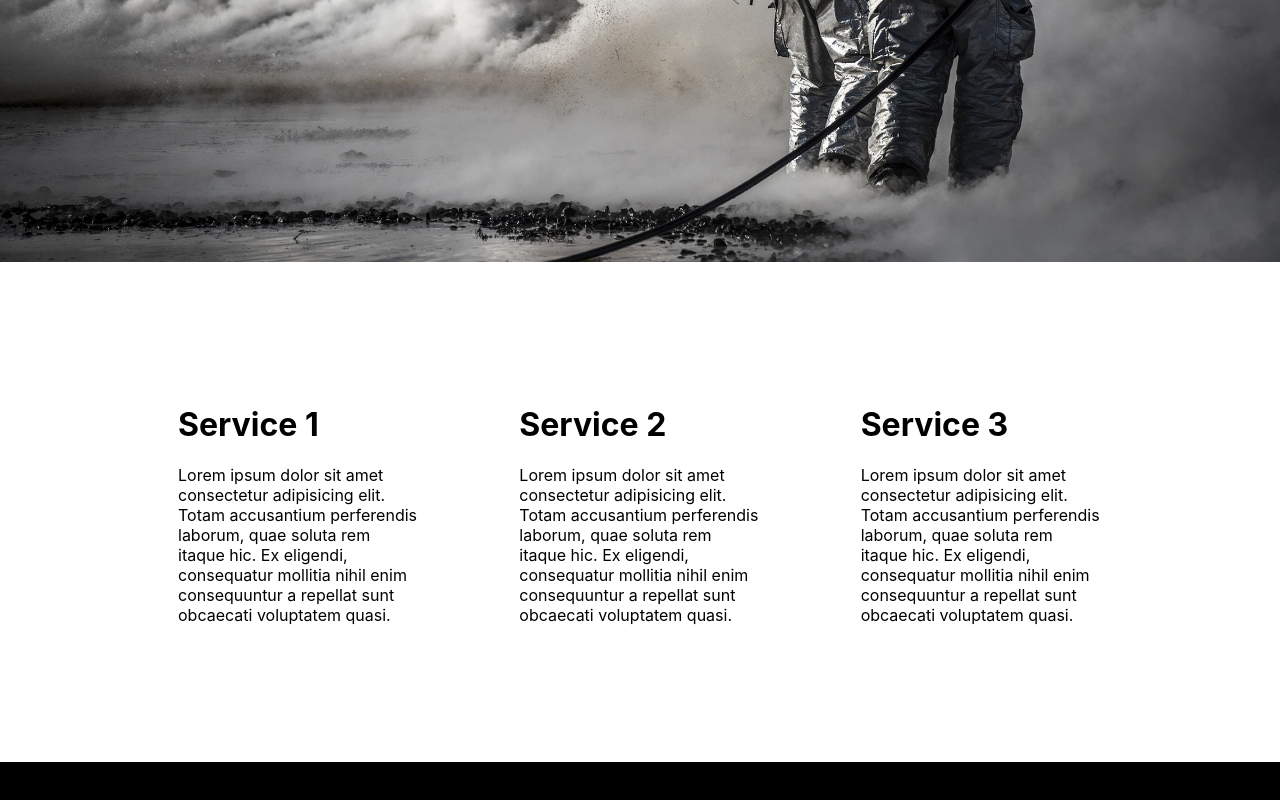
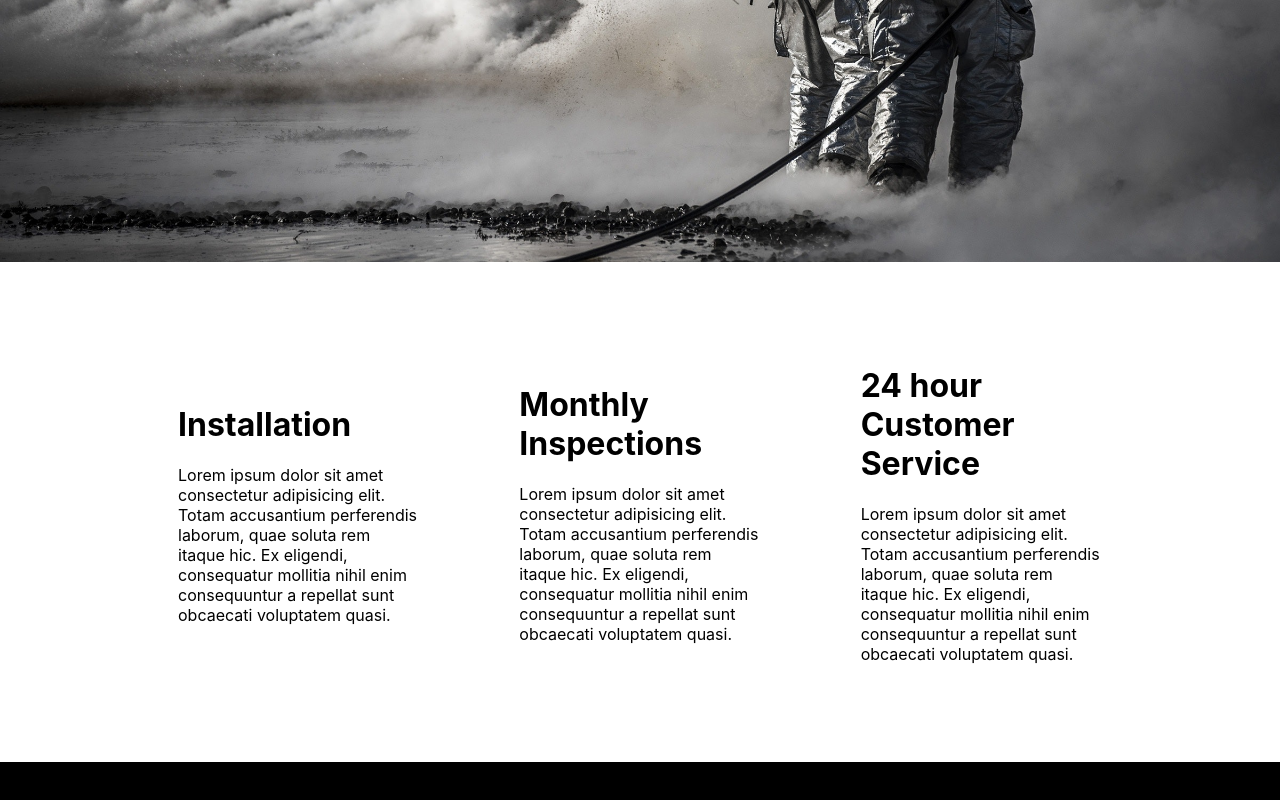
Before and after one commit to rickyrojas1/reliant, a React (Create React App) app: page / in a window 1280 px wide. Shown: the part 538-1338 px from the top of the page. Built offline with nearby package versions, Linux system fonts and the light colour scheme.

Commit message:
Changed The Services

```diff
--- a/src/components/App/App.jsx
+++ b/src/components/App/App.jsx
@@ -14,7 +14,7 @@ function App() {
         <div className="selling-points">
           <div className="point">
 
-            <h1>Service 1</h1>
+            <h1>Installation</h1>
 
             <p>
               Lorem ipsum dolor sit amet consectetur adipisicing elit. Totam accusantium
@@ -23,7 +23,7 @@ function App() {
             </p>
           </div>
           <div className="point">
-            <h1>Service 2</h1>
+            <h1>Monthly Inspections</h1>
             <p>
               Lorem ipsum dolor sit amet consectetur adipisicing elit. Totam accusantium
               perferendis laborum, quae soluta rem itaque hic. Ex eligendi, consequatur mollitia
@@ -31,7 +31,7 @@ function App() {
             </p>
           </div>
           <div className="point">
-            <h1>Service 3</h1>
+            <h1>24 hour Customer Service</h1>
             <p>
               Lorem ipsum dolor sit amet consectetur adipisicing elit. Totam accusantium
               perferendis laborum, quae soluta rem itaque hic. Ex eligendi, consequatur mollitia
```
